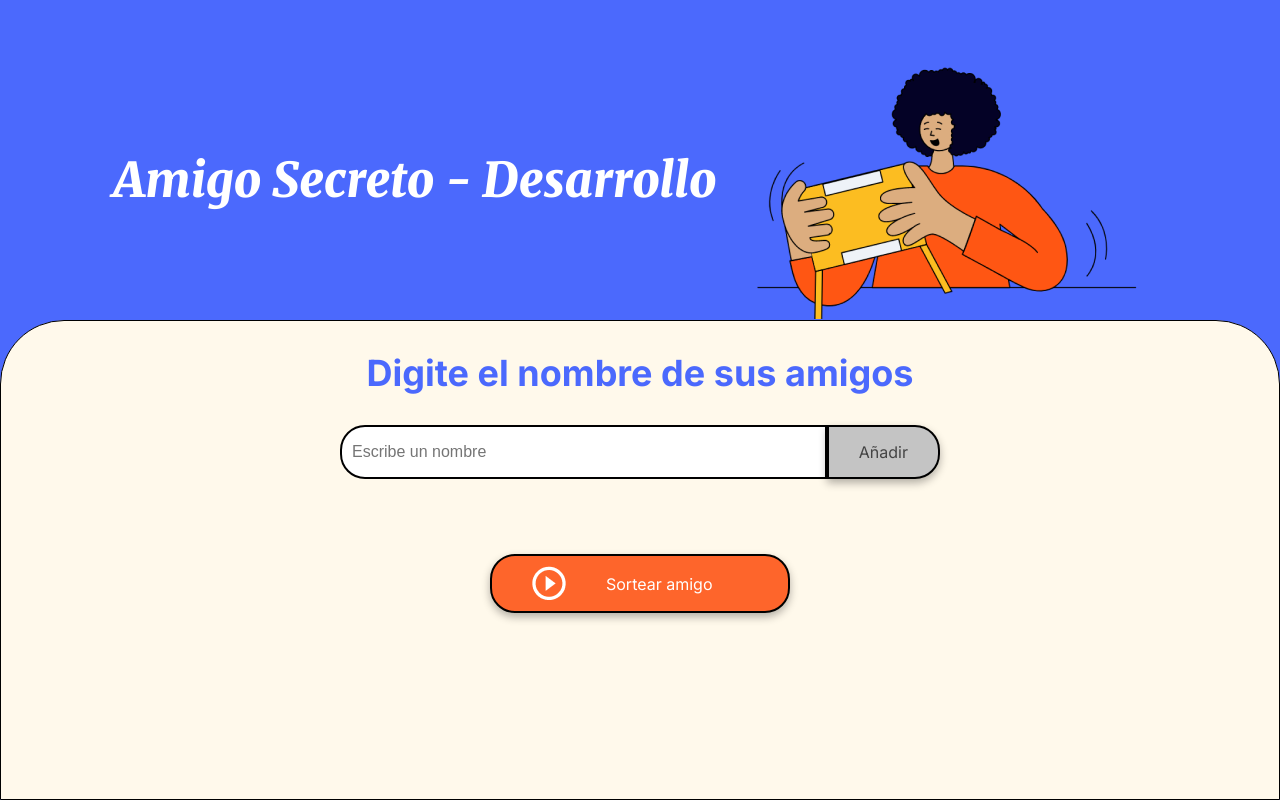
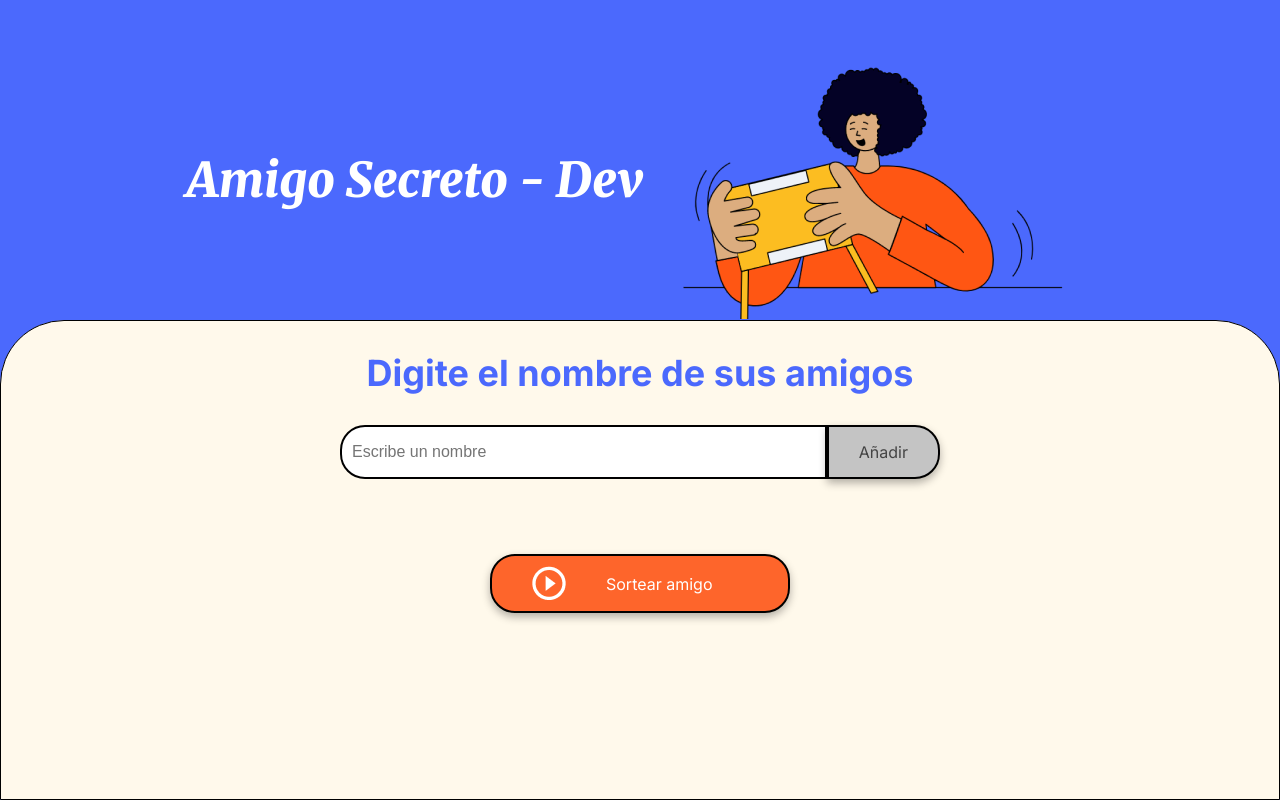
Before and after one commit to rmedi21/challenge-amigo-secreto, a plain HTML site: page index.html in a window 1280 px wide. Drawn offline with Linux system fonts and the light colour scheme.

```diff
--- a/index.html
+++ b/index.html
@@ -13,7 +13,7 @@
 <body>
     <main class="main-content">
         <header class="header-banner">
-            <h1 class="main-title">Amigo Secreto - Desarrollo</h1>
+            <h1 class="main-title">Amigo Secreto - Dev</h1>
             <img src="assets/amigo-secreto.png" alt="Imagen representativa de amigo secreto">
         </header>
 
```
Also changed, not shown: 1 other file.
